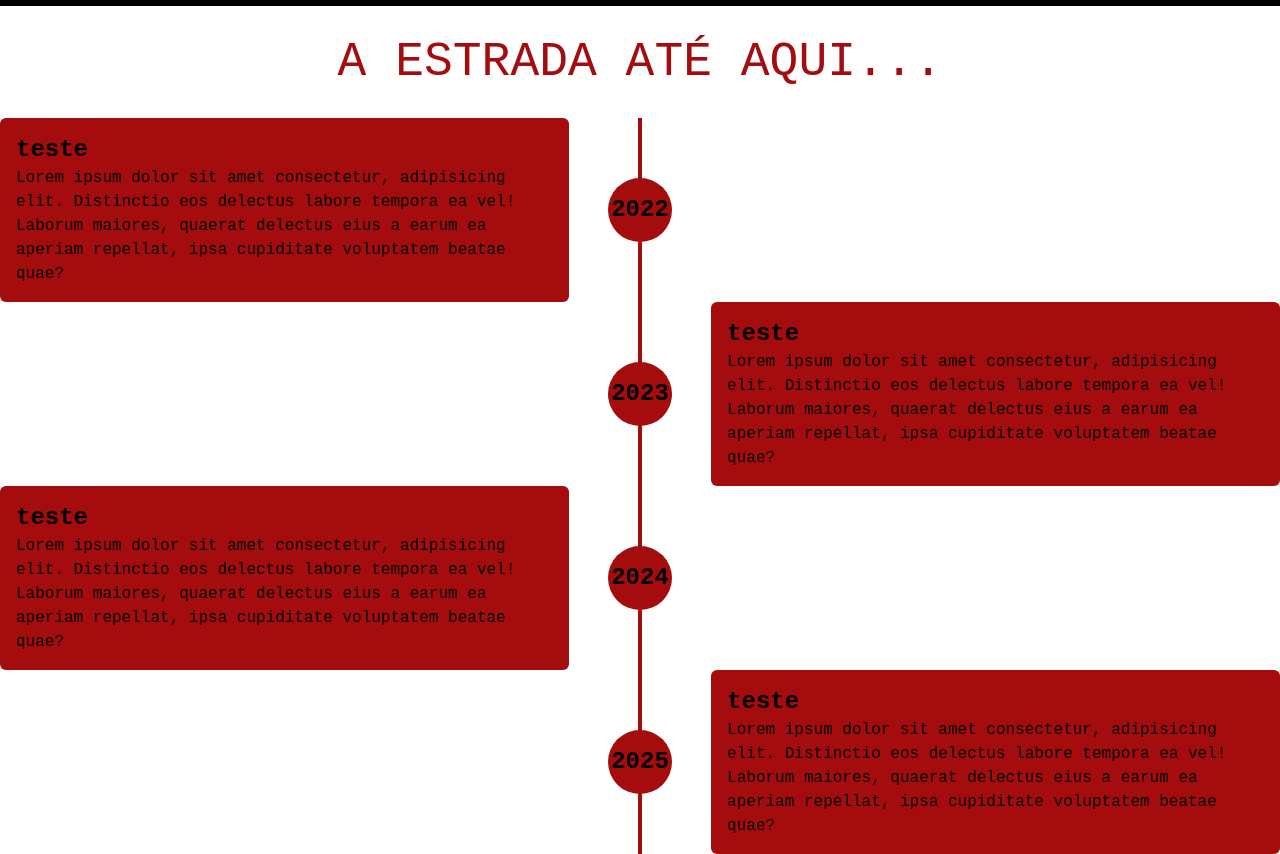
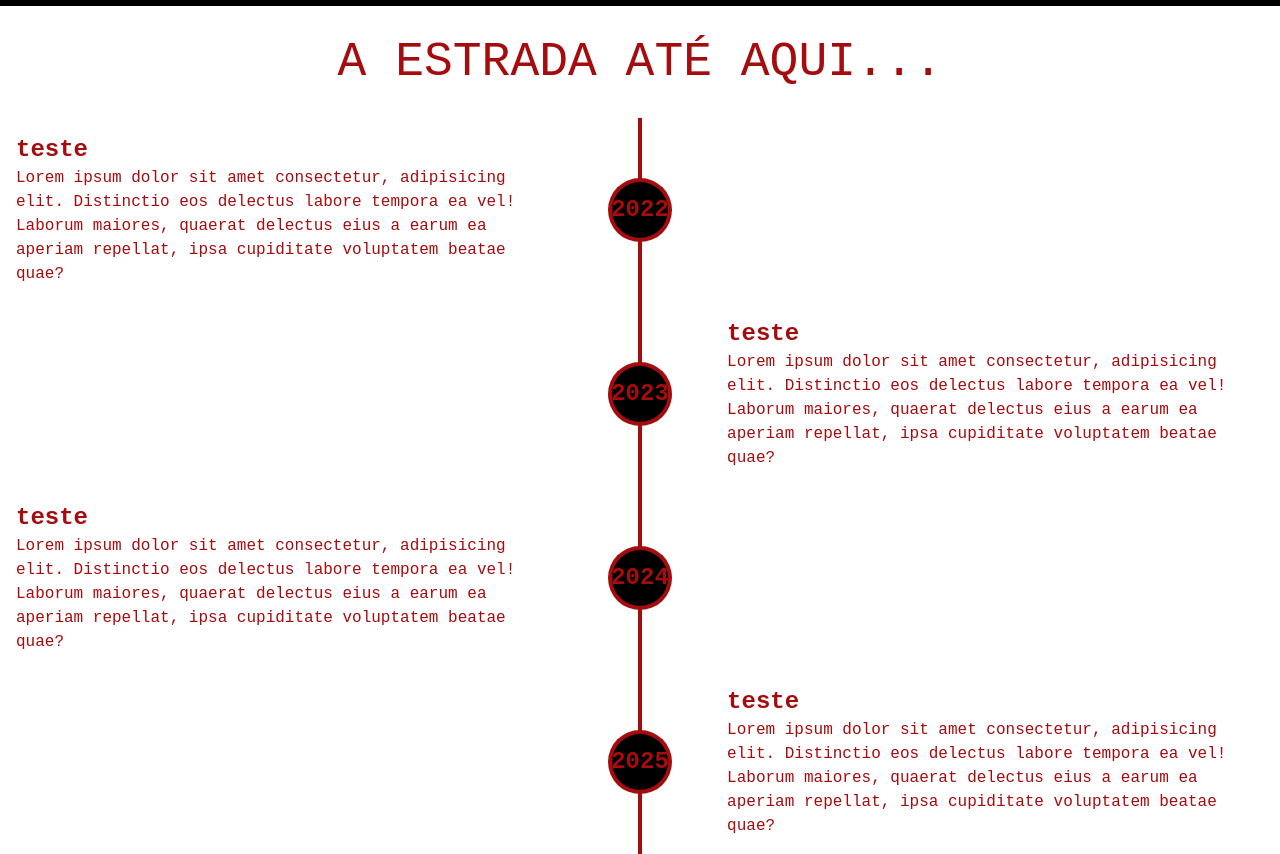
Before and after one commit to DaviCalebe/portfolio, a React (Vite) app in the folder app/: page / in a window 1280 px wide. Shown: the part 1634-2488 px from the top of the page. Built offline with nearby package versions, Linux system fonts and the light colour scheme.

Commit message:
testing timeline styles

```diff
--- a/app/src/sections/intro.tsx
+++ b/app/src/sections/intro.tsx
@@ -28,7 +28,7 @@ const Intro = () => {
       <div className="relative flex">
         <div className="bg-tertiary w-[600px] h-[600px] rounded-full"></div>
         <div
-          className="absolute top-0 right-0 bg-cover w-[550px] h-[550px] rounded-full"
+          className="absolute top-0 right-0 bg-cover w-[90%] h-[90%] rounded-full"
           style={{ backgroundImage: `url(${profilePic})` }}
         ></div>
       </div>
--- a/app/src/sections/timeline.tsx
+++ b/app/src/sections/timeline.tsx
@@ -8,15 +8,18 @@ const Timeline = () => {
                 {/* STEP 1 */}
 
                 <div className="col-span-4 w-full h-full">
-                    <div className="w-full h-full bg-tertiary rounded-md p-4">
-                        <h1 className="text-base text-2xl font-semibold">teste</h1>
-                        <p className="">Lorem ipsum dolor sit amet consectetur, adipisicing elit. Distinctio eos delectus labore tempora ea vel! Laborum maiores, quaerat delectus eius a earum ea aperiam repellat, ipsa cupiditate voluptatem beatae quae?</p>
+                    <div className="w-full h-full rounded-md p-4">
+                        <h1 className="text-tertiary text-2xl font-semibold">teste</h1>
+                        <p className="text-tertiary">Lorem ipsum dolor sit amet consectetur, adipisicing elit. Distinctio eos delectus labore tempora ea vel! Laborum maiores, quaerat delectus eius a earum ea aperiam repellat, ipsa cupiditate voluptatem beatae quae?</p>
                     </div>
                 </div>
 
                 <div className="relative col-span-1 w-full h-full flex justify-center items-center">
                     <div className="h-full w-1 bg-tertiary"></div>
-                    <div className="absolute w-16 h-16 rounded-full bg-tertiary flex justify-center items-center text-2xl font-bold">2022</div>
+                    <div className="absolute w-16 h-16 rounded-full bg-tertiary flex justify-center items-center text-tertiary text-2xl font-bold z-10">
+                        <div className="absolute bg-base w-14 h-14 rounded-full z-0"></div>
+                        <span className="z-10">2022</span>
+                    </div>
                 </div>
 
                 <div className="col-span-4 w-full h-full"></div>
@@ -27,28 +30,34 @@ const Timeline = () => {
 
                 <div className="relative col-span-1 w-full h-full flex justify-center items-center">
                     <div className="h-full w-1 bg-tertiary"></div>
-                    <div className="absolute w-16 h-16 rounded-full bg-tertiary flex justify-center items-center text-2xl font-bold">2023 </div>
+                    <div className="absolute w-16 h-16 rounded-full bg-tertiary flex justify-center items-center text-tertiary text-2xl font-bold z-10">
+                        <div className="absolute bg-base w-14 h-14 rounded-full z-0"></div>
+                        <span className="z-10">2023</span>
+                    </div>
                 </div>
 
                 <div className="col-span-4 w-full h-full">
-                    <div className="w-full h-full bg-tertiary rounded-md p-4">
-                        <h1 className="text-base text-2xl font-semibold">teste</h1>
-                        <p className="">Lorem ipsum dolor sit amet consectetur, adipisicing elit. Distinctio eos delectus labore tempora ea vel! Laborum maiores, quaerat delectus eius a earum ea aperiam repellat, ipsa cupiditate voluptatem beatae quae?</p>
+                    <div className="w-full h-full rounded-md p-4">
+                        <h1 className="text-tertiary text-2xl font-semibold">teste</h1>
+                        <p className="text-tertiary">Lorem ipsum dolor sit amet consectetur, adipisicing elit. Distinctio eos delectus labore tempora ea vel! Laborum maiores, quaerat delectus eius a earum ea aperiam repellat, ipsa cupiditate voluptatem beatae quae?</p>
                     </div>
                 </div>
 
                 {/* STEP 3 */}
 
                 <div className="col-span-4 w-full h-full">
-                    <div className="w-full h-full bg-tertiary rounded-md p-4">
-                        <h1 className="text-base text-2xl font-semibold">teste</h1>
-                        <p className="">Lorem ipsum dolor sit amet consectetur, adipisicing elit. Distinctio eos delectus labore tempora ea vel! Laborum maiores, quaerat delectus eius a earum ea aperiam repellat, ipsa cupiditate voluptatem beatae quae?</p>
+                    <div className="w-full h-full rounded-md p-4">
+                        <h1 className="text-tertiary text-2xl font-semibold">teste</h1>
+                        <p className="text-tertiary">Lorem ipsum dolor sit amet consectetur, adipisicing elit. Distinctio eos delectus labore tempora ea vel! Laborum maiores, quaerat delectus eius a earum ea aperiam repellat, ipsa cupiditate voluptatem beatae quae?</p>
                     </div>
                 </div>
 
                 <div className="relative col-span-1 w-full h-full flex justify-center items-center">
                     <div className="h-full w-1 bg-tertiary"></div>
-                    <div className="absolute w-16 h-16 rounded-full bg-tertiary flex justify-center items-center text-2xl font-bold">2024</div>
+                    <div className="absolute w-16 h-16 rounded-full bg-tertiary flex justify-center items-center text-tertiary text-2xl font-bold z-10">
+                        <div className="absolute bg-base w-14 h-14 rounded-full z-0"></div>
+                        <span className="z-10">2024</span>
+                    </div>
                 </div>
 
                 <div className="col-span-4 w-full h-full"></div>
@@ -59,13 +68,16 @@ const Timeline = () => {
 
                 <div className="relative col-span-1 w-full h-full flex justify-center items-center">
                     <div className="h-full w-1 bg-tertiary"></div>
-                    <div className="absolute w-16 h-16 rounded-full bg-tertiary flex justify-center items-center text-2xl font-bold">2025</div>
+                    <div className="absolute w-16 h-16 rounded-full bg-tertiary flex justify-center items-center text-tertiary text-2xl font-bold z-10">
+                        <div className="absolute bg-base w-14 h-14 rounded-full z-0"></div>
+                        <span className="z-10">2025</span>
+                    </div>
                 </div>
 
                 <div className="col-span-4 w-full h-full">
-                    <div className="w-full h-full bg-tertiary rounded-md p-4">
-                        <h1 className="text-base text-2xl font-semibold">teste</h1>
-                        <p className="">Lorem ipsum dolor sit amet consectetur, adipisicing elit. Distinctio eos delectus labore tempora ea vel! Laborum maiores, quaerat delectus eius a earum ea aperiam repellat, ipsa cupiditate voluptatem beatae quae?</p>
+                    <div className="w-full h-full rounded-md p-4">
+                        <h1 className="text-tertiary text-2xl font-semibold">teste</h1>
+                        <p className="text-tertiary">Lorem ipsum dolor sit amet consectetur, adipisicing elit. Distinctio eos delectus labore tempora ea vel! Laborum maiores, quaerat delectus eius a earum ea aperiam repellat, ipsa cupiditate voluptatem beatae quae?</p>
                     </div>
                 </div>
             </div>
```
